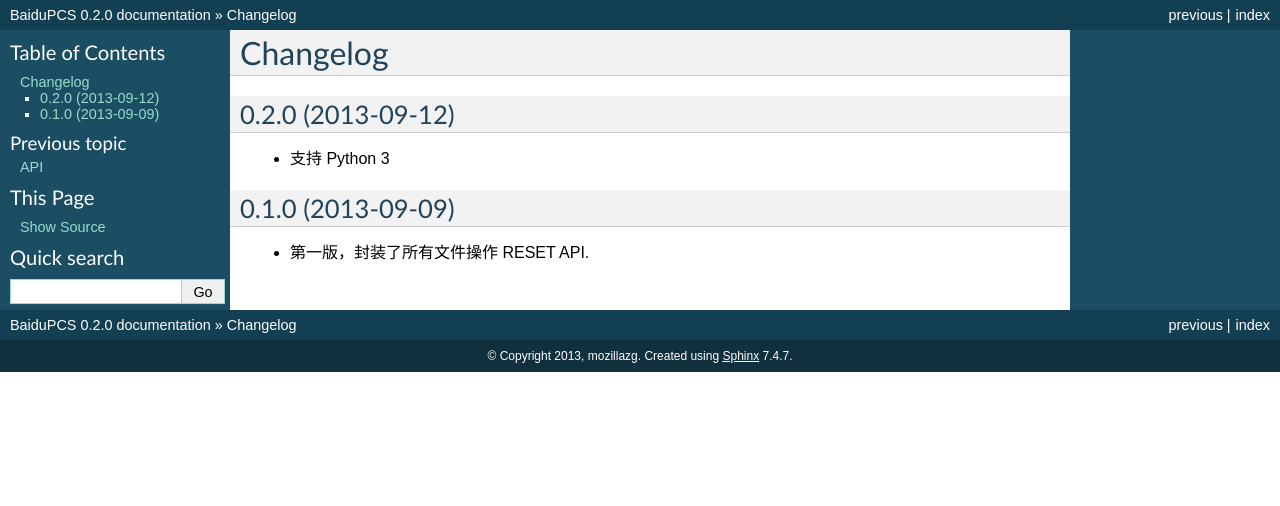
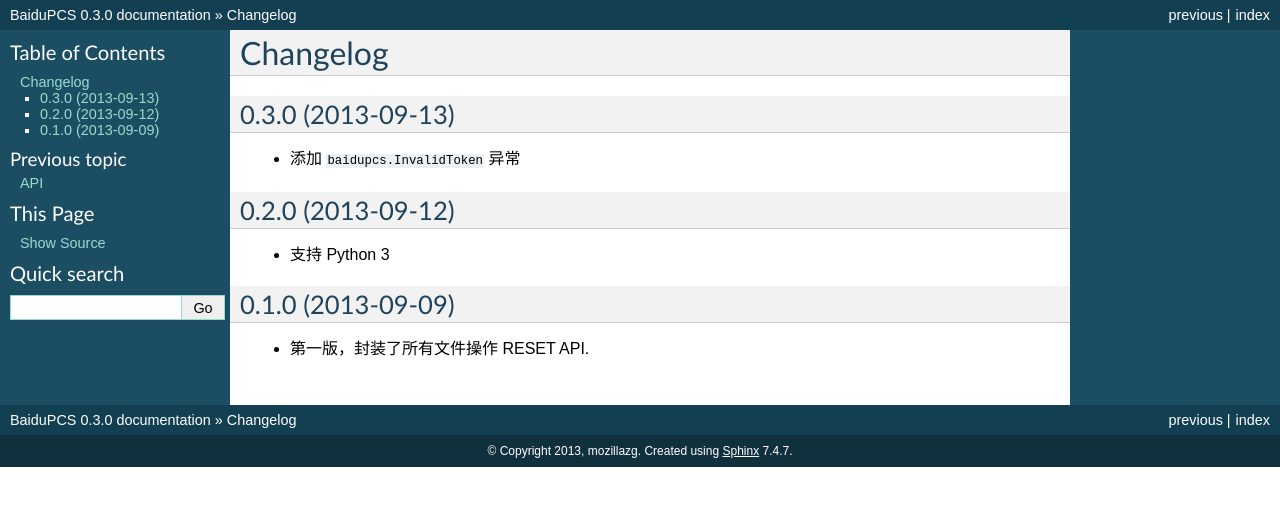
Before and after one commit to mozillazg/baidu-pcs-python-sdk, a Sphinx documentation site: the page built from docs/changelog.rst, in a window 1280 px wide. Shown: the top 506 px of the page. Built offline with Sphinx 7.4.7, drawn with Linux system fonts in a browser that asks for light colours.

Commit message:
0.3.0 released

```diff
--- a/CHANGELOG.rst
+++ b/CHANGELOG.rst
@@ -1,5 +1,11 @@
 Changelog
 =========
+
+
+0.3.0 (2013-09-13)
+------------------
+
+* 添加 ``baidupcs.InvalidToken`` 异常
 
 
 0.2.0 (2013-09-12)
--- a/baidupcs/__init__.py
+++ b/baidupcs/__init__.py
@@ -4,7 +4,7 @@
 """百度个人云存储（PCS）Python SDK"""
 
 __title__ = 'baidupcs'
-__version__ = '0.2.0'
+__version__ = '0.3.0'
 __author__ = 'mozillazg'
 __license__ = 'MIT'
 __copyright__ = 'Copyright (c) 2013 mozillazg'
--- a/docs/changelog.rst
+++ b/docs/changelog.rst
@@ -1,5 +1,11 @@
 Changelog
 =========
+
+
+0.3.0 (2013-09-13)
+------------------
+
+* 添加 ``baidupcs.InvalidToken`` 异常
 
 
 0.2.0 (2013-09-12)
--- a/docs/conf.py
+++ b/docs/conf.py
@@ -44,17 +44,17 @@
 master_doc = 'index'
 
 # General information about the project.
-project = u'BaiduPCS'
-copyright = u'2013, mozillazg'
+project = 'BaiduPCS'
+copyright = '2013, mozillazg'
 
 # The version info for the project you're documenting, acts as replacement for
 # |version| and |release|, also used in various other places throughout the
 # built documents.
 #
 # The short X.Y version.
-version = '0.2.0'
+version = '0.3.0'
 # The full version, including alpha/beta/rc tags.
-release = '0.2.0'
+release = '0.3.0'
 
 # The language for content autogenerated by Sphinx. Refer to documentation
 # for a list of supported languages.
@@ -190,8 +190,8 @@
 # Grouping the document tree into LaTeX files. List of tuples
 # (source start file, target name, title, author, documentclass [howto/manual]).
 latex_documents = [
-  ('index', 'BaiduPCS.tex', u'BaiduPCS Documentation',
-   u'mozillazg', 'manual'),
+  ('index', 'BaiduPCS.tex', 'BaiduPCS Documentation',
+   'mozillazg', 'manual'),
 ]
 
 # The name of an image file (relative to this directory) to place at the top of
@@ -220,8 +220,8 @@
 # One entry per manual page. List of tuples
 # (source start file, name, description, authors, manual section).
 man_pages = [
-    ('index', 'baidupcs', u'BaiduPCS Documentation',
-     [u'mozillazg'], 1)
+    ('index', 'baidupcs', 'BaiduPCS Documentation',
+     ['mozillazg'], 1)
 ]
 
 # If true, show URL addresses after external links.
@@ -234,8 +234,8 @@
 # (source start file, target name, title, author,
 #  dir menu entry, description, category)
 texinfo_documents = [
-  ('index', 'BaiduPCS', u'BaiduPCS Documentation',
-   u'mozillazg', 'BaiduPCS', 'One line description of project.',
+  ('index', 'BaiduPCS', 'BaiduPCS Documentation',
+   'mozillazg', 'BaiduPCS', 'One line description of project.',
    'Miscellaneous'),
 ]
 
@@ -255,10 +255,10 @@
 # -- Options for Epub output ---------------------------------------------------
 
 # Bibliographic Dublin Core info.
-epub_title = u'BaiduPCS'
-epub_author = u'mozillazg'
-epub_publisher = u'mozillazg'
-epub_copyright = u'2013, mozillazg'
+epub_title = 'BaiduPCS'
+epub_author = 'mozillazg'
+epub_publisher = 'mozillazg'
+epub_copyright = '2013, mozillazg'
 
 # The language of the text. It defaults to the language option
 # or en if the language is not set.
--- a/setup.py
+++ b/setup.py
@@ -5,7 +5,7 @@
 import os
 
 __title__ = 'baidupcs'
-__version__ = '0.2.0'
+__version__ = '0.3.0'
 __author__ = 'mozillazg'
 __license__ = 'MIT'
 __copyright__ = 'Copyright (c) 2013 mozillazg'
```
